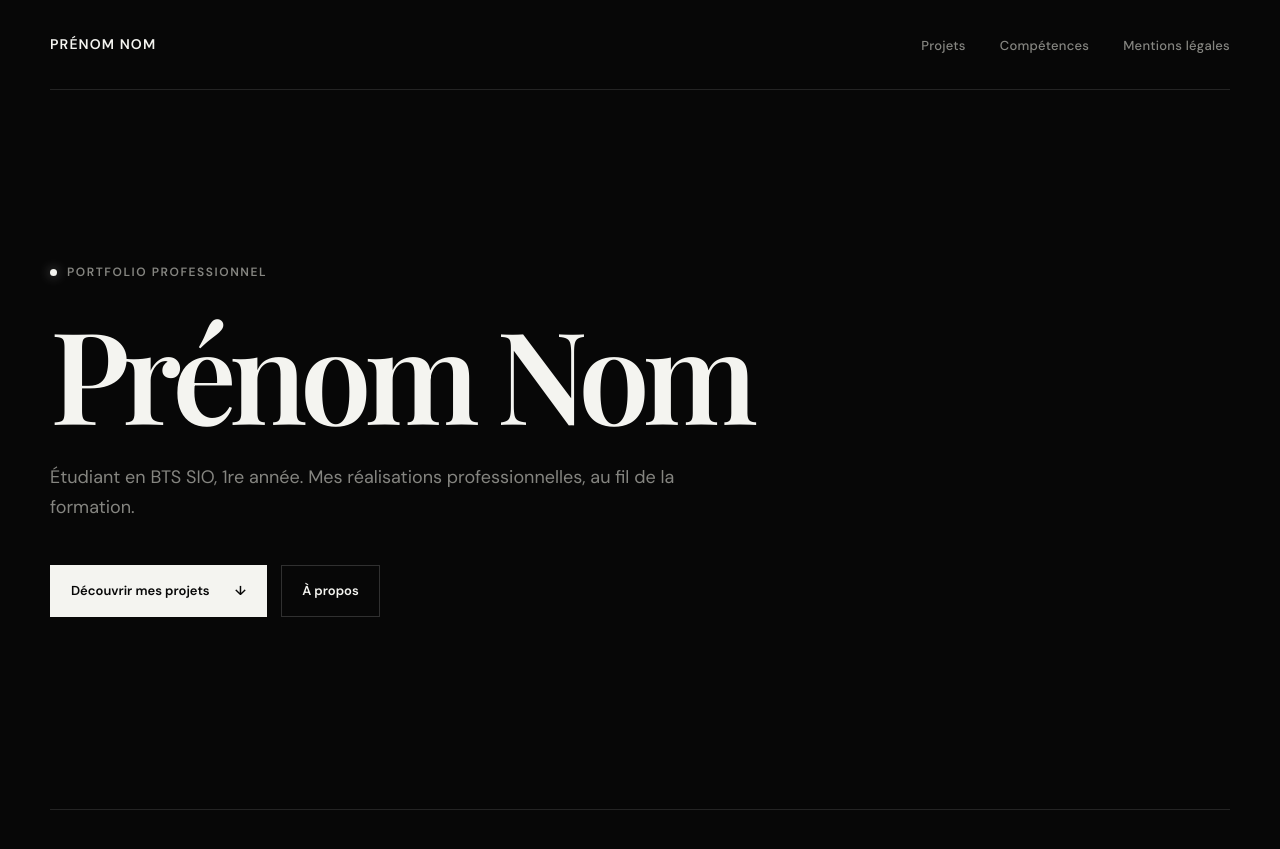
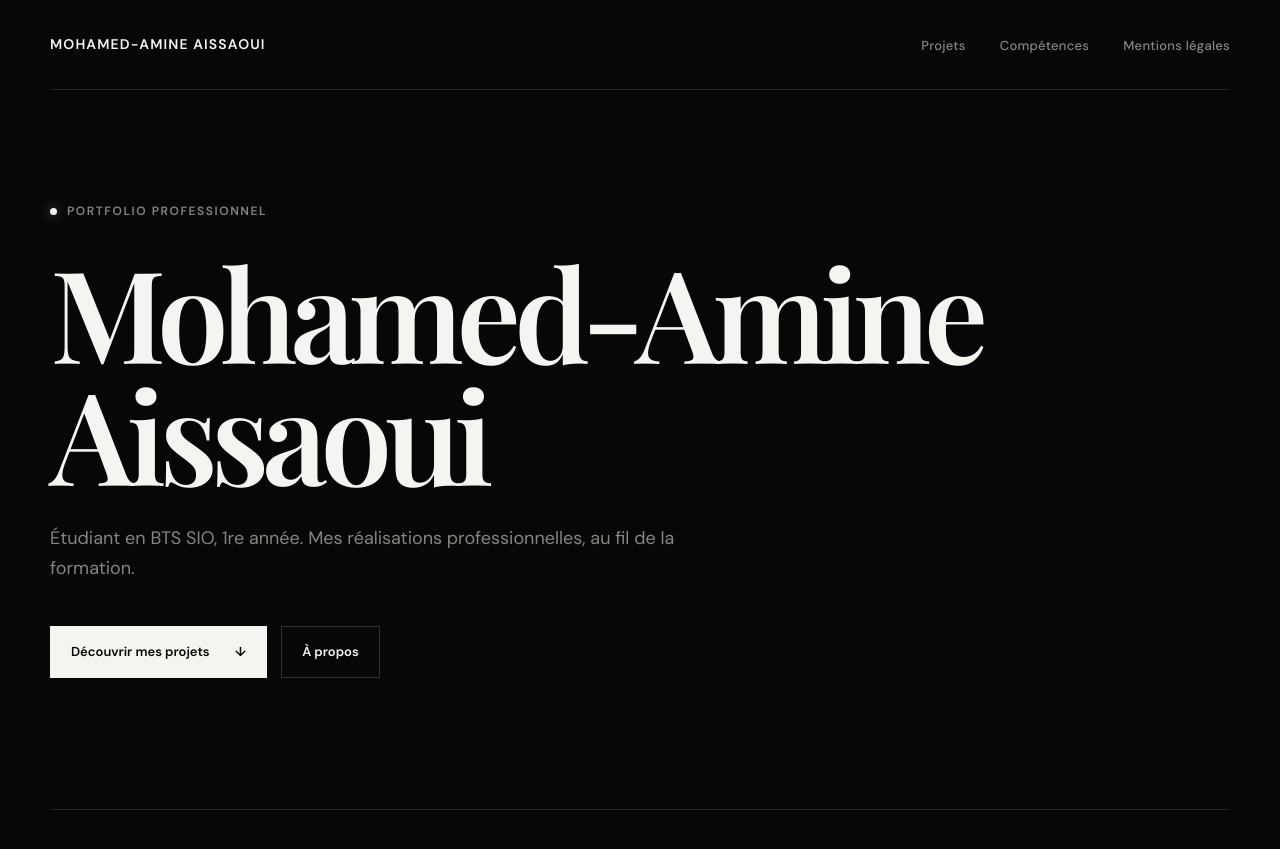
Before and after one commit to mohamed-amineAissaoui/mohamed-amineAissaoui.github.io, a Jekyll site: the page built from index.html, in a window 1280 px wide and 900 px high. Shown: the top 849 px of the window. Built offline with Jekyll 4.4.1, drawn with Linux system fonts in a browser that asks for light colours; some of the changed text lies outside the part shown.

Commit message:
Update _config.yml

```diff
--- a/_config.yml
+++ b/_config.yml
@@ -1,8 +1,8 @@
 # Réglages du portfolio. Modifiez les quatre lignes ci-dessous, enregistrez,
 # et le site se met à jour tout seul après la publication.
-title: "Prénom Nom"
+title: "Mohamed-Amine Aissaoui"
 description: "Étudiant en BTS SIO, 1re année. Mes réalisations professionnelles, au fil de la formation."
-email: "prenom.nom@ecole.fr"
+email: "mohamed-amine.aissaoui@ens.fr"
 linkedin: ""
 
 lang: fr
```
